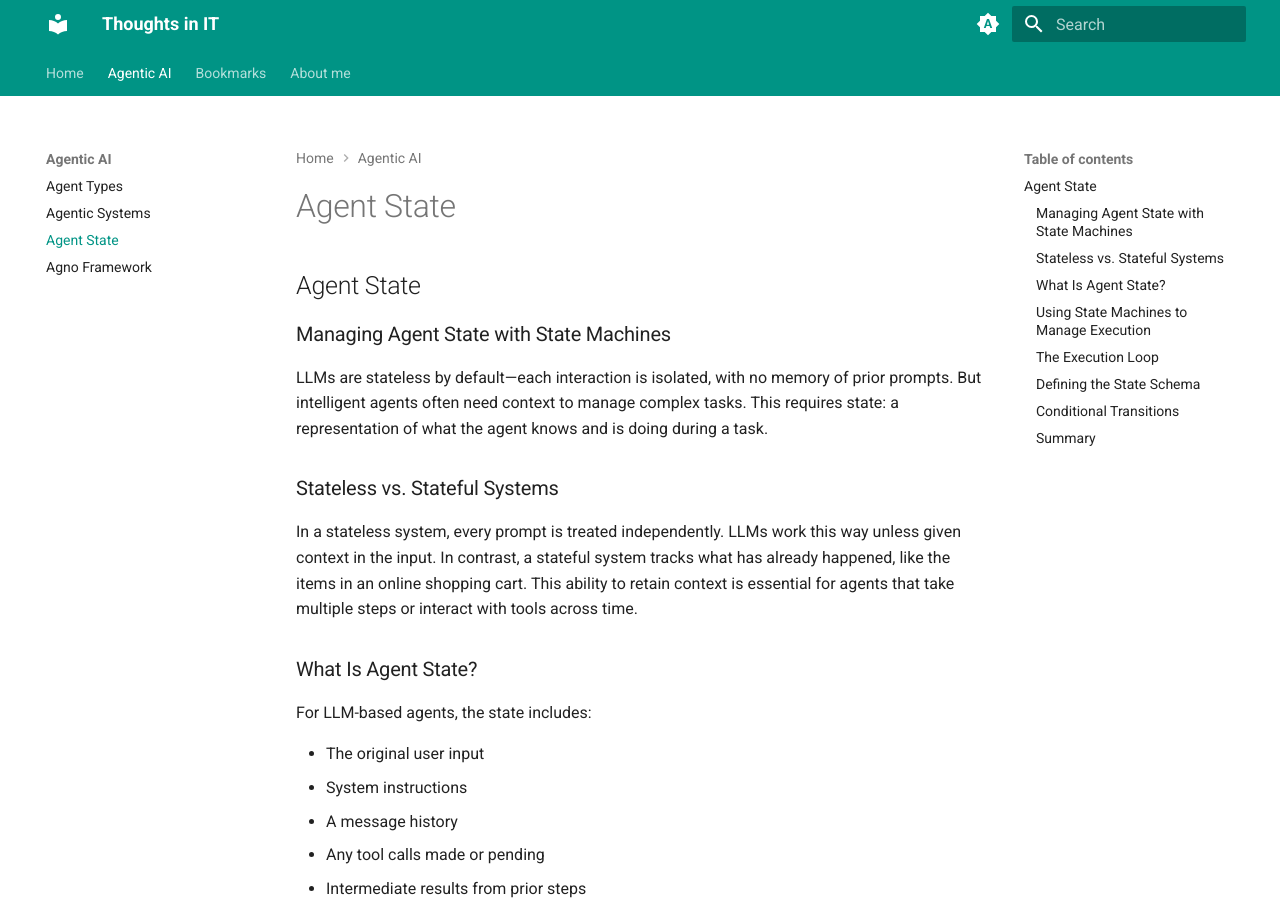
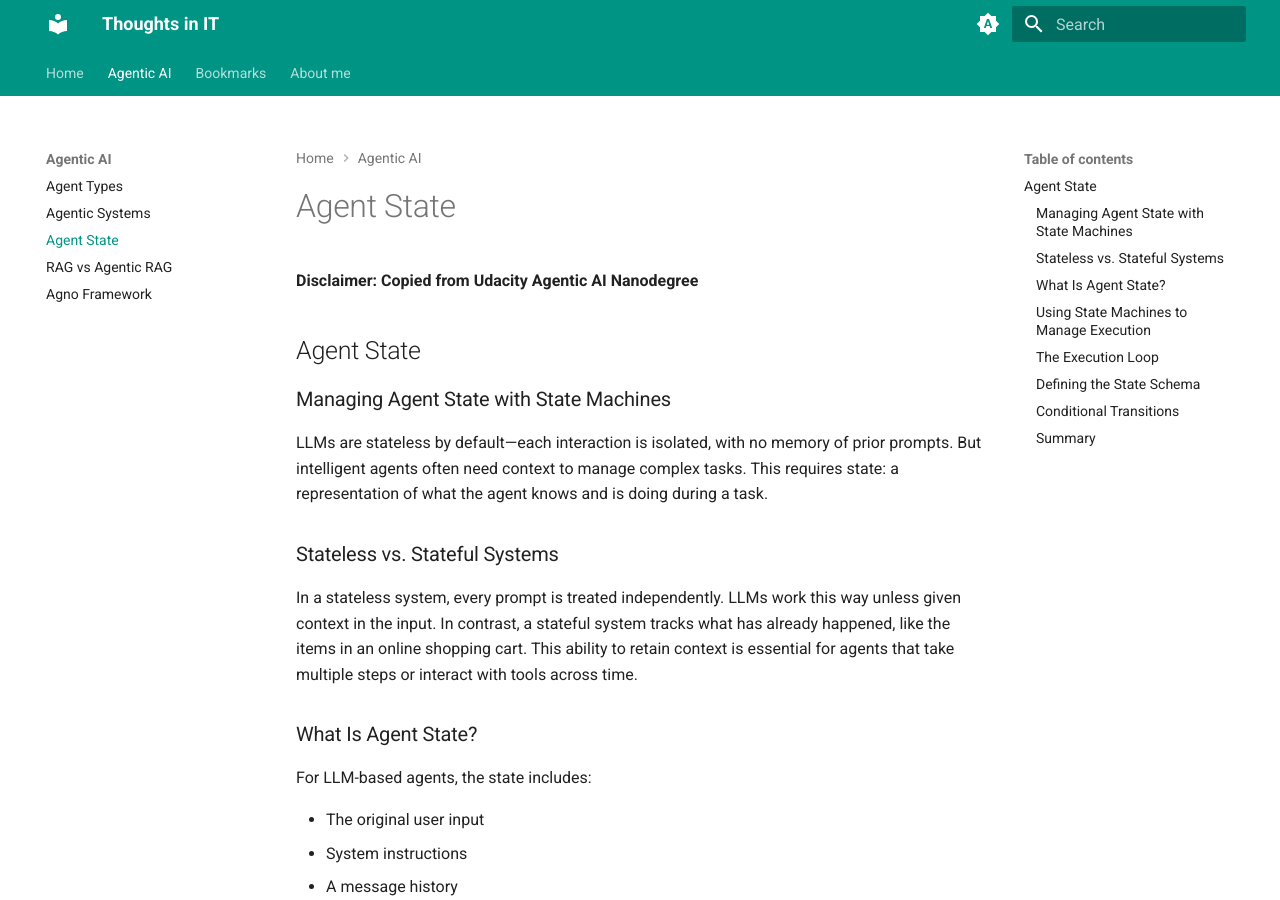
Before and after one commit to hafizur-rahman/hafizur-rahman.github.io, an MkDocs documentation site: the page built from docs/posts/agent-state-memory.md, in a window 1280 px wide and 900 px high. Built offline with MkDocs 1.6.1 and Material for MkDocs 9.7.7, drawn with Linux system fonts in a browser that asks for light colours.

Commit message:
Added new post

```diff
--- a/docs/posts/agent-state-memory.md
+++ b/docs/posts/agent-state-memory.md
@@ -1,3 +1,5 @@
+**Disclaimer: Copied from Udacity Agentic AI Nanodegree**
+
 ## Agent State
 ### Managing Agent State with State Machines
 LLMs are stateless by default—each interaction is isolated, with no memory of prior prompts. But intelligent agents often need context to manage complex tasks. This requires state: a representation of what the agent knows and is doing during a task.
--- a/mkdocs.yml
+++ b/mkdocs.yml
@@ -87,6 +87,7 @@ nav:
     - Agent Types: 'posts/agent-types.md'
     - Agentic Systems: 'posts/agentic-systems.md'
     - Agent State: 'posts/agent-state-memory.md'
+    - RAG vs Agentic RAG: 'posts/agentic-rag.md'
     - Agno Framework: 'posts/agentic-ai-w-agno.md'
 
   - Bookmarks:
```
